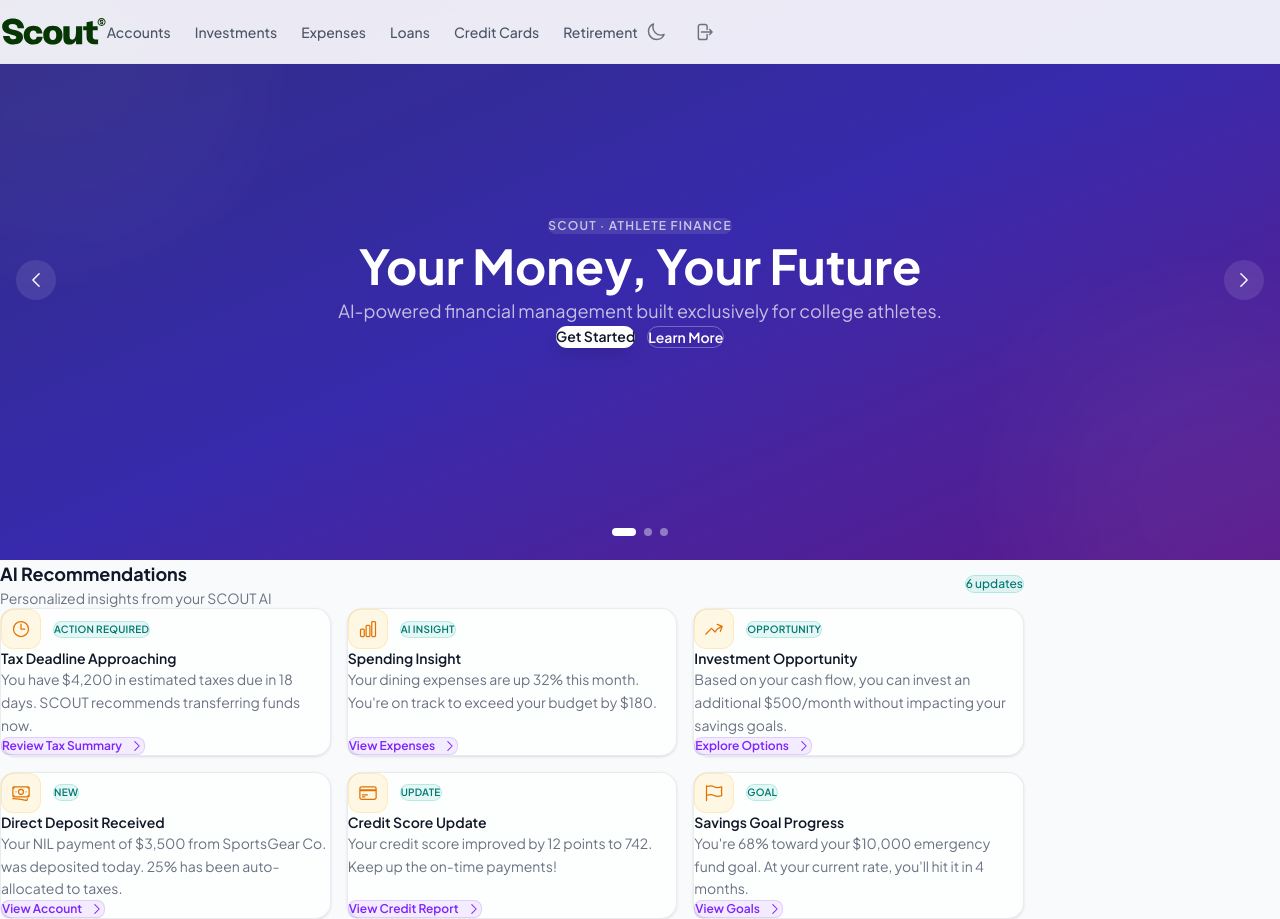
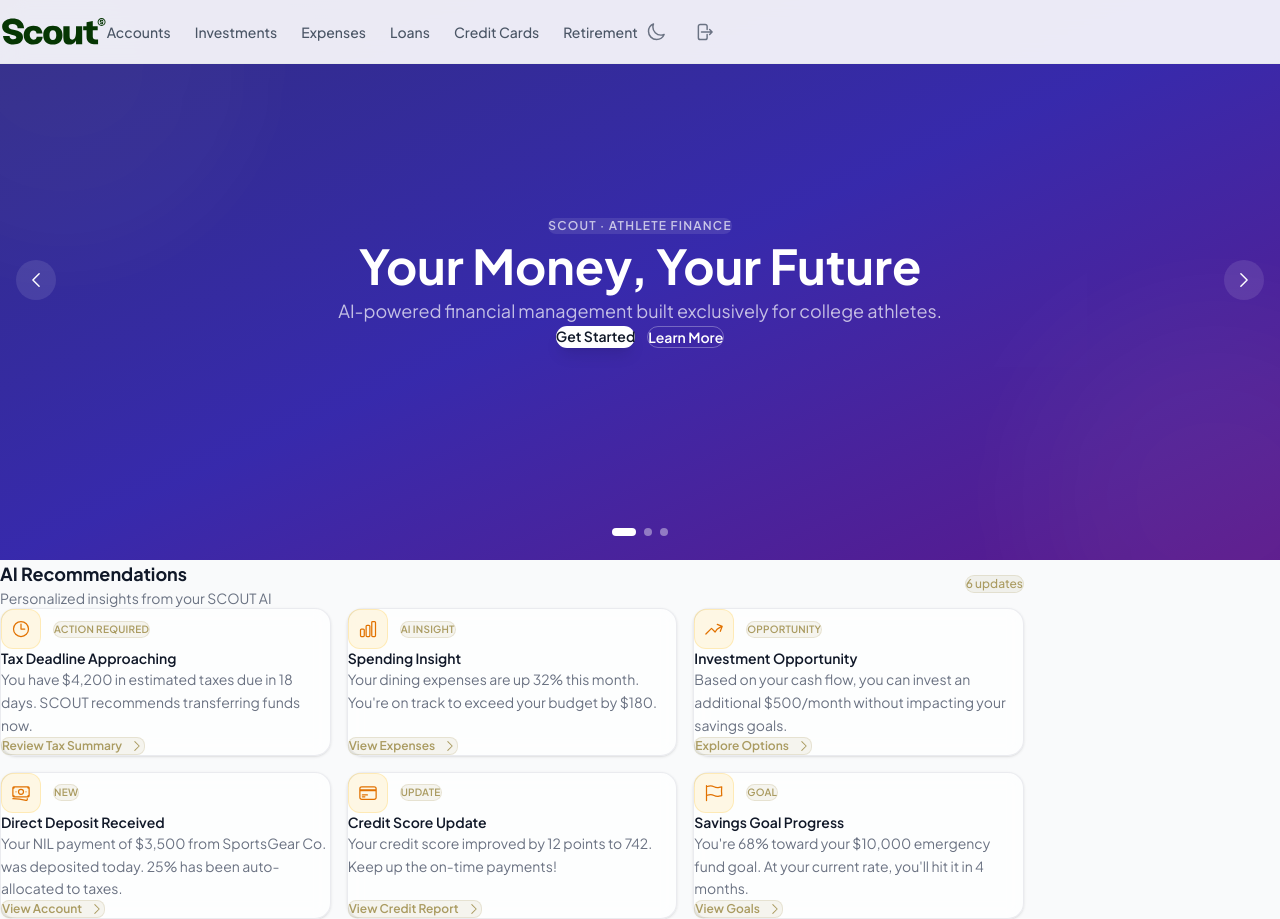
Before and after one commit to karimlo/prototype, a Vue app: page /#/login in a window 1280 px wide. Both pictures are taken after typing "name@example.com", "Sample123" into the empty fields and a click on the button "Sign in". Built offline with nearby package versions, Linux system fonts and the light colour scheme.

Commit message:
feat: replace purple/green with oklch(0.69 0.08 95.87) scout color, fix section padding

```diff
--- a/src/components/AppBottomNav.vue
+++ b/src/components/AppBottomNav.vue
@@ -46,7 +46,7 @@
         class="flex-1 flex flex-col items-center justify-center gap-1 px-1 relative
           text-gray-400 dark:text-gray-500
           transition-all duration-300
-          [&.router-link-active]:text-indigo-600 dark:[&.router-link-active]:text-indigo-400"
+          [&.router-link-active]:text-scout"
       >
         <span v-html="link.icon" />
         <!-- Label slides in when active -->
@@ -57,7 +57,7 @@
         <!-- Active indicator dot -->
         <span
           v-if="route.path === link.to"
-          class="absolute top-1 w-1 h-1 rounded-full bg-indigo-500"
+          class="absolute top-1 w-1 h-1 rounded-full bg-scout"
         />
       </router-link>
 
@@ -66,7 +66,7 @@
         @click="emit('open-chat')"
         class="flex-1 flex flex-col items-center justify-center gap-1 px-1
           text-gray-400 dark:text-gray-500
-          hover:text-indigo-600 dark:hover:text-indigo-400
+          hover:text-scout
           transition-all duration-300"
       >
         <svg xmlns="http://www.w3.org/2000/svg" class="w-5 h-5" fill="none" viewBox="0 0 24 24" stroke="currentColor" stroke-width="1.75">
--- a/src/components/AppHeader.vue
+++ b/src/components/AppHeader.vue
@@ -46,7 +46,7 @@
         class="text-sm font-medium text-gray-600 dark:text-gray-400
           hover:text-gray-900 dark:hover:text-white
           transition-colors duration-200
-          [&.router-link-active]:text-indigo-600 dark:[&.router-link-active]:text-indigo-400"
+          [&.router-link-active]:text-scout"
       >
         {{ link.label }}
       </router-link>
--- a/src/components/FinanceCards.vue
+++ b/src/components/FinanceCards.vue
@@ -20,7 +20,7 @@
 </script>
 
 <template>
-  <section class="px-5 md:px-8 py-8">
+  <section class="px-6 md:px-10 py-8">
     <div class="max-w-5xl mx-auto">
 
       <!-- Section header -->
@@ -30,8 +30,8 @@
           <p class="text-sm text-gray-500 dark:text-gray-400 mt-0.5">Personalized insights from your SCOUT AI</p>
         </div>
         <span class="text-xs font-medium px-3 py-1.5 rounded-full
-          bg-teal-500/10 text-teal-700 dark:text-teal-400
-          border border-teal-500/20">
+          bg-scout/10 text-scout
+          border border-scout/20">
           {{ cards.length }} updates
         </span>
       </div>
@@ -65,9 +65,8 @@
             <!-- Badge -->
             <span class="text-[10px] font-semibold tracking-wide uppercase
               px-2.5 py-1 rounded-full
-              bg-teal-500/10 dark:bg-teal-400/10
-              text-teal-700 dark:text-teal-400
-              border border-teal-500/20 dark:border-teal-400/15">
+              bg-scout/10 text-scout
+              border border-scout/20">
               {{ card.badge }}
             </span>
           </div>
@@ -85,10 +84,10 @@
           <!-- Action button — proper padding so text never touches border -->
           <button class="self-start inline-flex items-center gap-2
             text-xs font-semibold
-            text-violet-600 dark:text-violet-400
-            bg-violet-500/10 dark:bg-violet-400/10
-            border border-violet-500/20 dark:border-violet-400/15
-            hover:bg-violet-500/20 dark:hover:bg-violet-400/20
+            text-scout
+            bg-scout/10
+            border border-scout/20
+            hover:bg-scout/20
             px-4 py-2 rounded-lg
             transition-all duration-200
             group-hover:gap-3">
--- a/src/style.css
+++ b/src/style.css
@@ -6,6 +6,10 @@
 @import '@fontsource/inter/500.css';
 @import '@fontsource/inter/600.css';
 @import 'tailwindcss';
+
+@theme {
+  --color-scout: oklch(0.69 0.08 95.87);
+}
 
 @custom-variant dark (&:where(.dark, .dark *));
 
```
Also changed, not shown: 1 other file (tests, documents, lock files or other folders).
